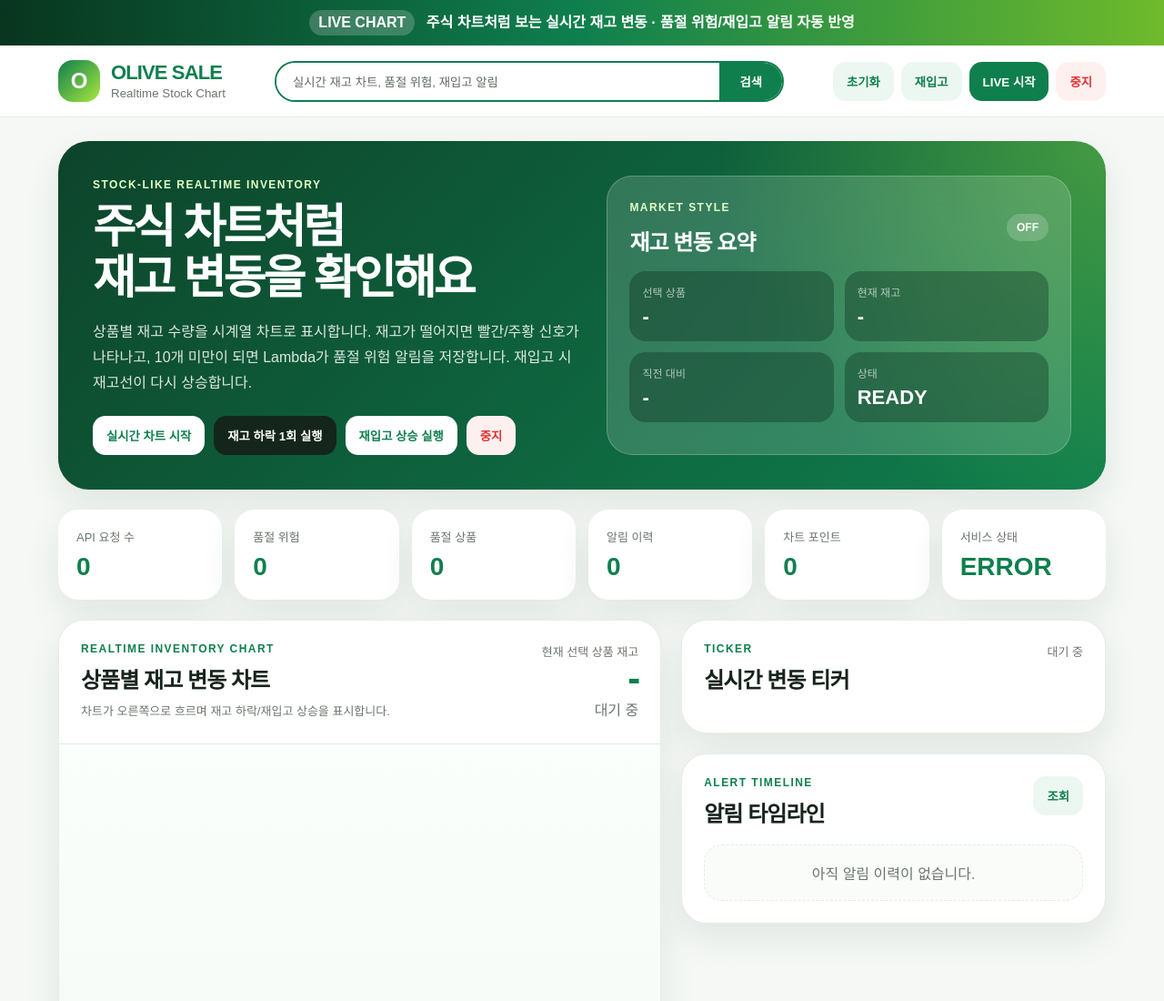
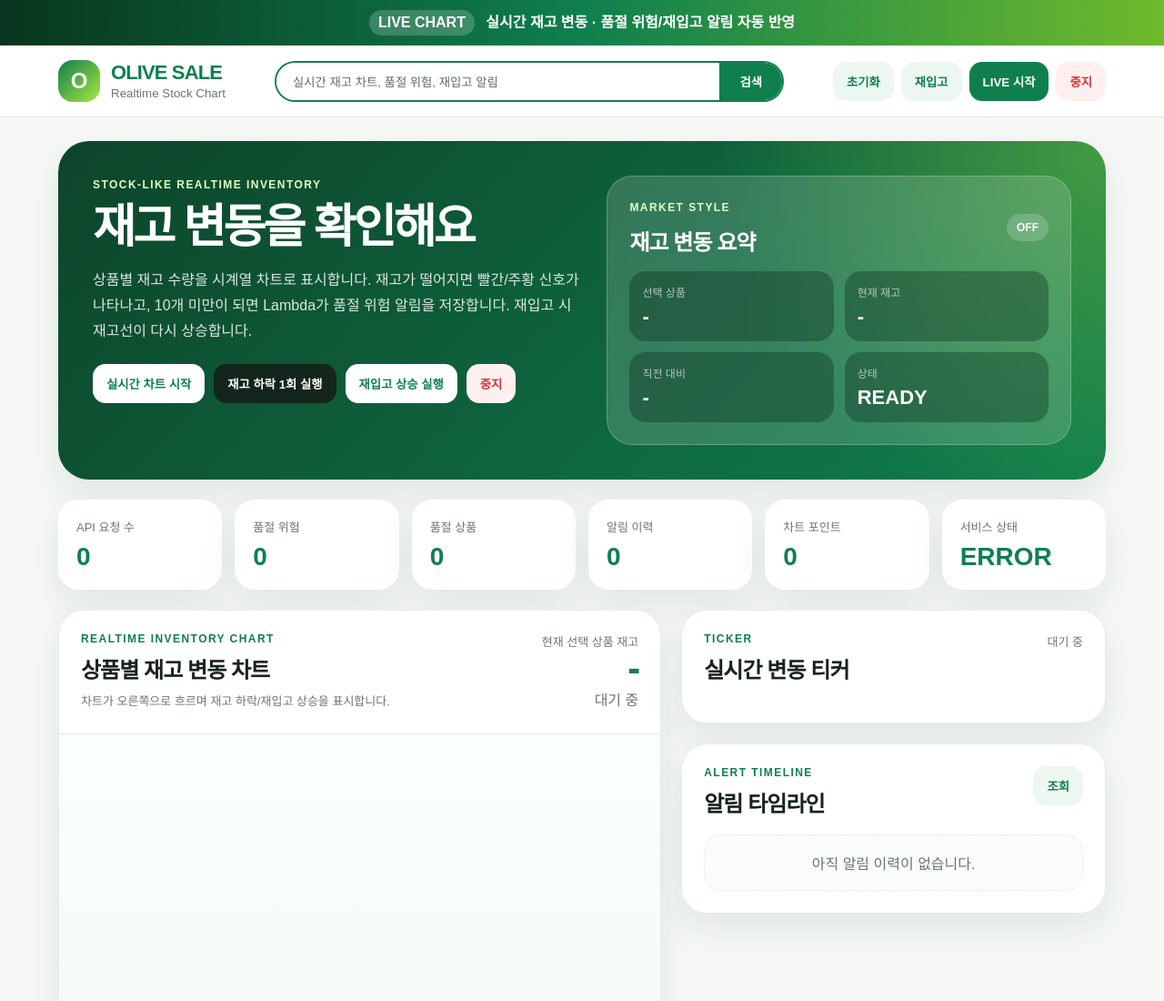
Before and after one commit to laclelacle/olive-stock-alert-demo, a plain HTML site: page index.html in a window 1280 px wide. Shown: the top 1100 px of the page at 91% size. Drawn offline with Linux system fonts and the light colour scheme; no server answers.

Commit message:
Update index.html

```diff
--- a/index.html
+++ b/index.html
@@ -132,7 +132,7 @@
   </style>
 </head>
 <body>
-  <div class="top-strip"><span>LIVE CHART</span> 주식 차트처럼 보는 실시간 재고 변동 · 품절 위험/재입고 알림 자동 반영</div>
+  <div class="top-strip"><span>LIVE CHART</span> 실시간 재고 변동 · 품절 위험/재입고 알림 자동 반영</div>
 
   <header class="header">
     <div class="logo"><div class="logo-mark">O</div><div><strong>OLIVE SALE</strong><small>Realtime Stock Chart</small></div></div>
@@ -149,7 +149,7 @@
     <section class="hero">
       <div>
         <p class="eyebrow">STOCK-LIKE REALTIME INVENTORY</p>
-        <h1>주식 차트처럼<br />재고 변동을 확인해요</h1>
+        <h1>재고 변동을 확인해요</h1>
         <p>상품별 재고 수량을 시계열 차트로 표시합니다. 재고가 떨어지면 빨간/주황 신호가 나타나고, 10개 미만이 되면 Lambda가 품절 위험 알림을 저장합니다. 재입고 시 재고선이 다시 상승합니다.</p>
         <div class="hero-actions">
           <button class="btn btn-light" onclick="startLiveMode()">실시간 차트 시작</button>
```
